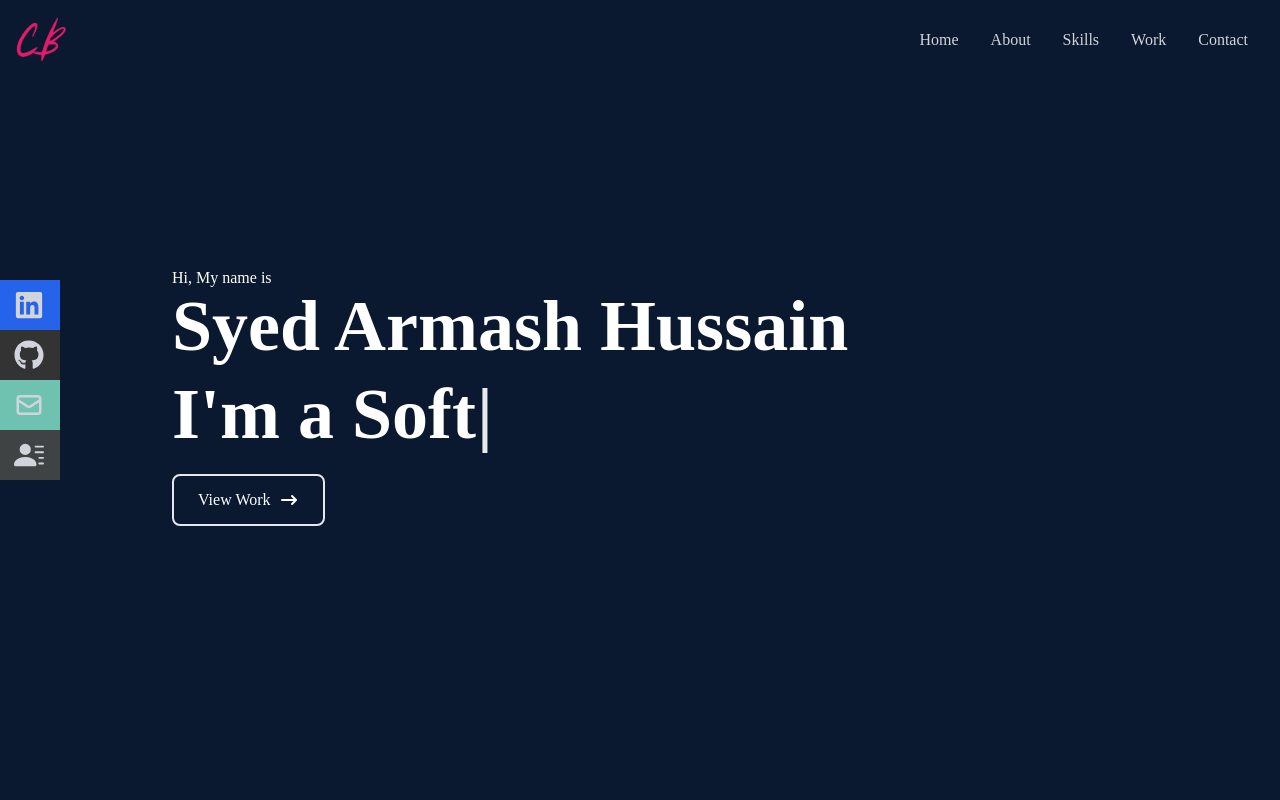
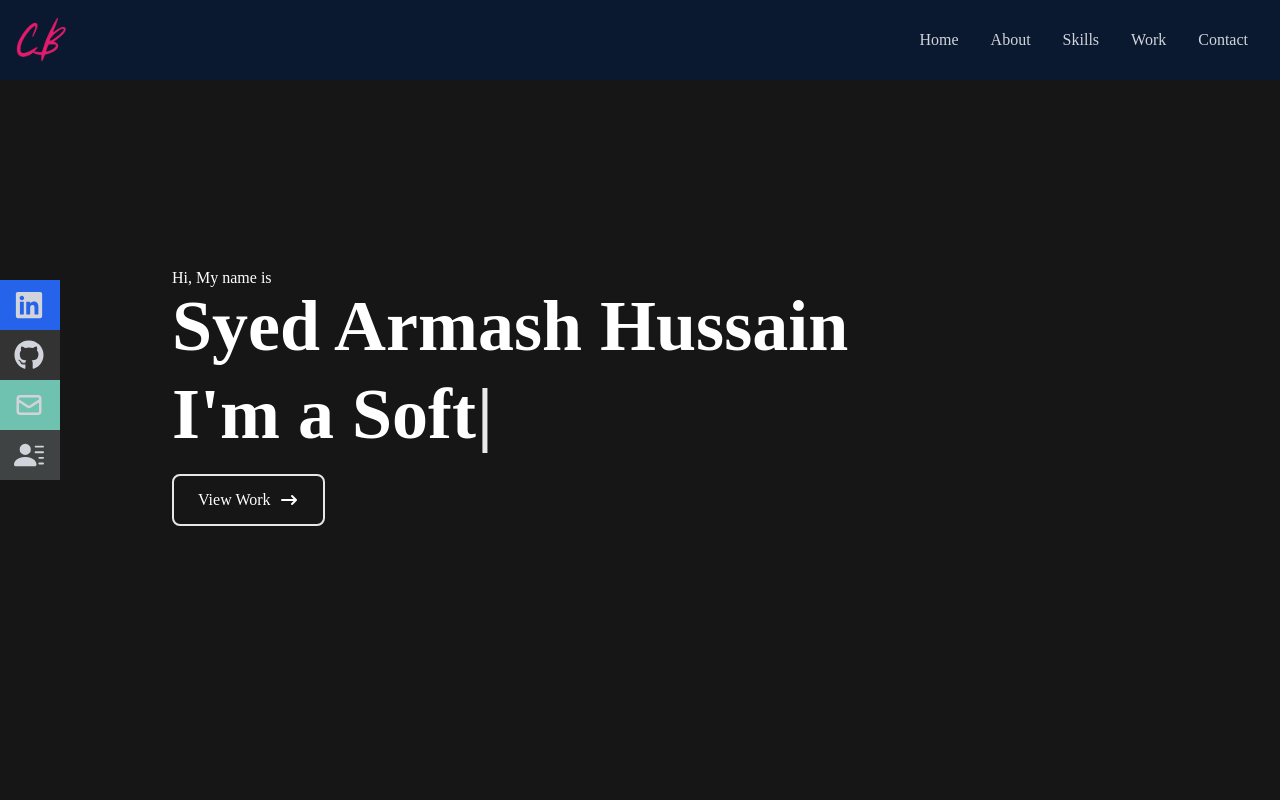
Before and after one commit to ArmashXD/react-folio, a React (Create React App) app: page / in a window 1280 px wide. Shown: the top 800 px of the page. Built offline with nearby package versions, Linux system fonts and the light colour scheme; the HTML template or start-up script is replaced by a standard one.

Commit message:
style: changed background style

```diff
--- a/src/components/layout/Main.jsx
+++ b/src/components/layout/Main.jsx
@@ -3,7 +3,7 @@ import PropTypes from "prop-types";
 
 function Main({ children, extraClasses, name }) {
   return (
-    <div name={name} className={`w-full h-screen bg-[#0a192f] ${extraClasses}`}>
+    <div name={name} className={`w-full h-screen bg-[#161616] ${extraClasses}`}>
       {children}
     </div>
   );
```
